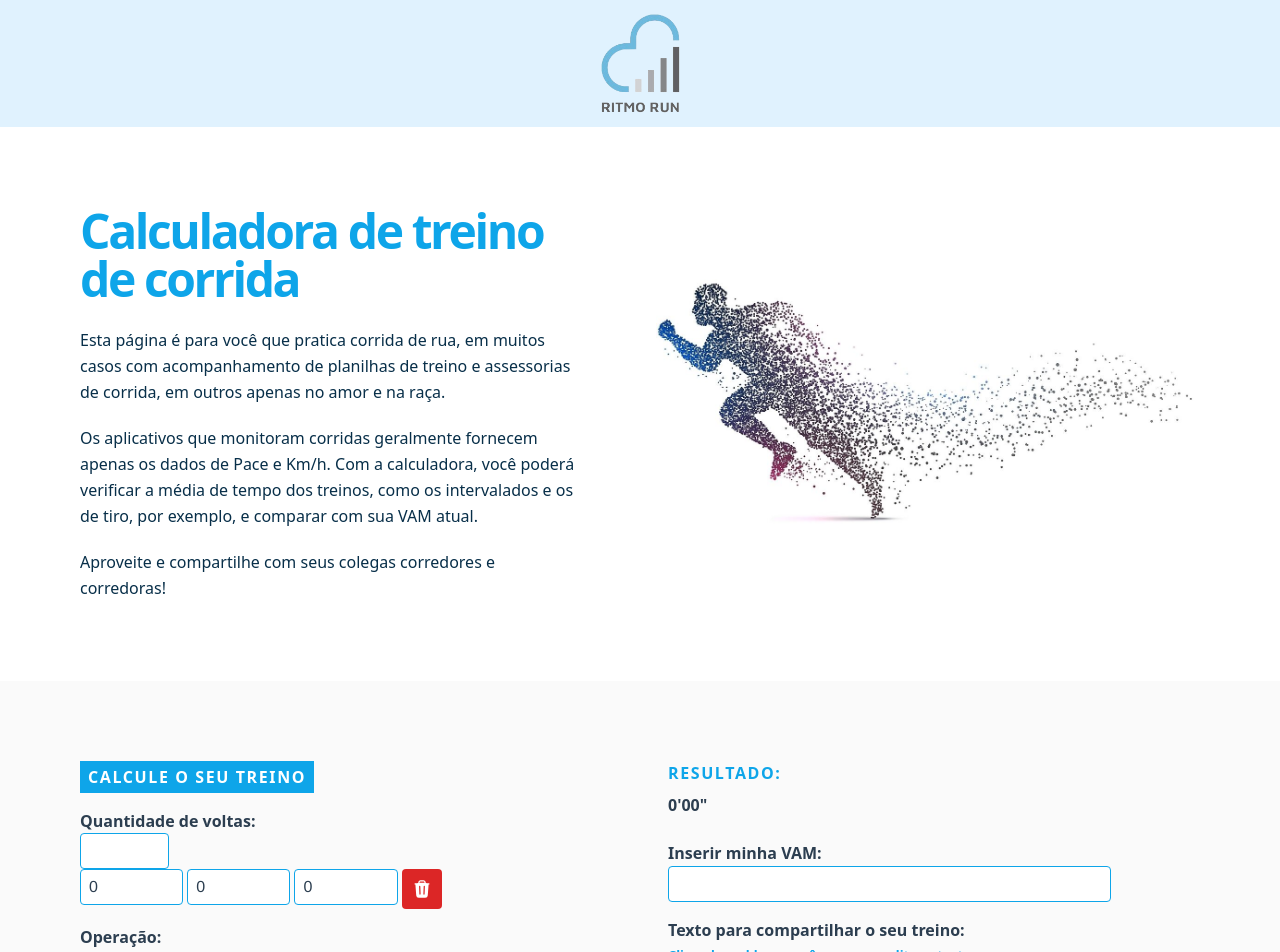
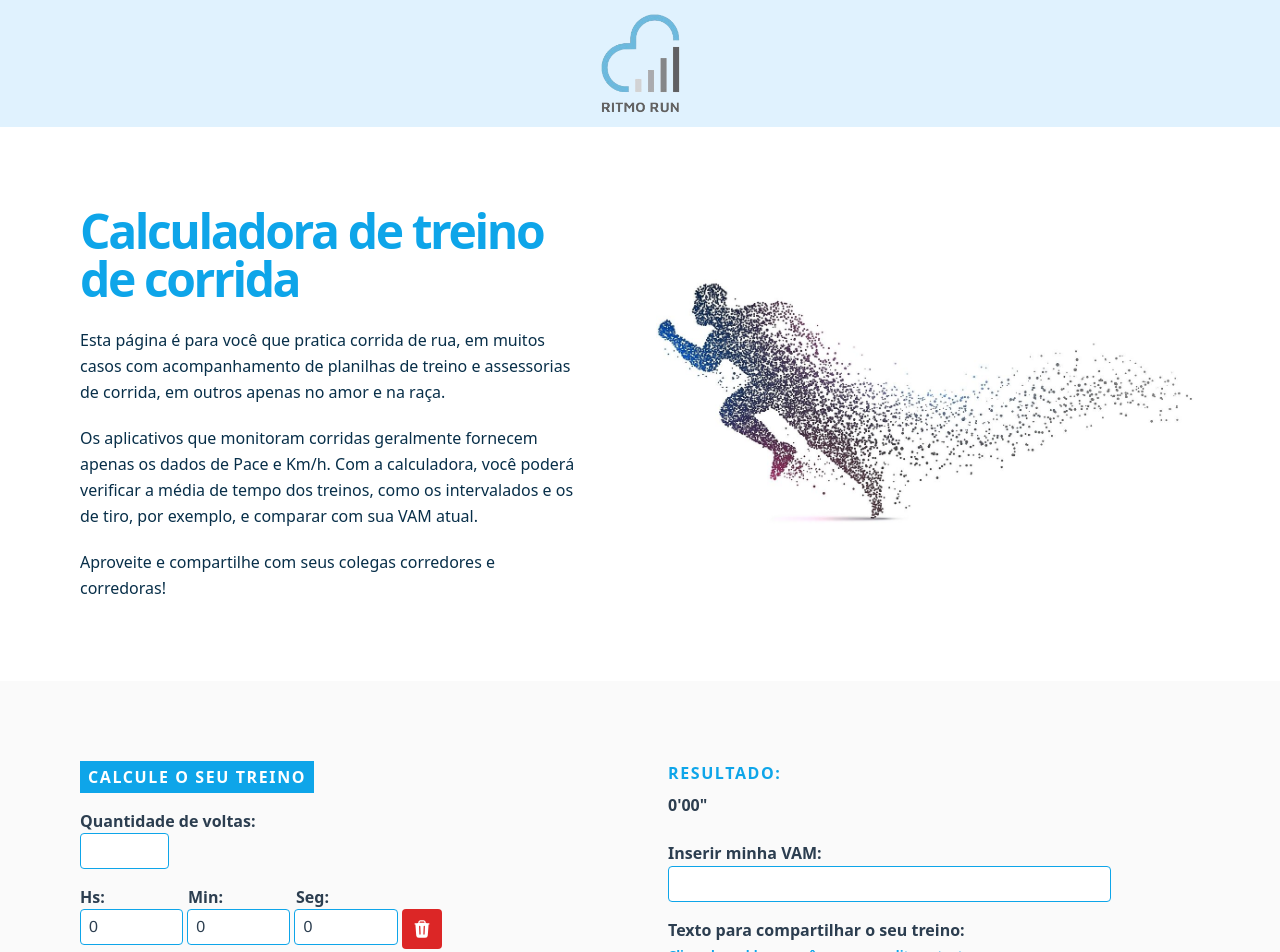
Before and after one commit to hick-ferreira/ritmorun, a Vue app: page / in a window 1280 px wide. Shown: the top 952 px of the page. Built offline with nearby package versions, Linux system fonts and the light colour scheme.

Commit message:
Change validation of the number of slaps.

```diff
--- a/src/components/CalcTime.vue
+++ b/src/components/CalcTime.vue
@@ -10,7 +10,7 @@
           <input class="w-full md:w-2/12 p-2 rounded border border-solid border-sky-500 leading-none" type="number" v-model="number"  @blur="validateNumberLaps" id="laps" min="0" max="50">
           <span v-if="showErrorMessage" class="block font-sans font-semibold text-red-600">O valor deve estar entre 0 e 50.</span>
         </div>
-        <div v-show="number === undefined || number > 0" class="input-section grid grid-cols-4 md:grid-cols-5 gap-2 mt-4">
+        <div v-show="number === null || number > 0" class="input-section grid grid-cols-4 md:grid-cols-5 gap-2 mt-4">
           <div>
             <label class="font-sans font-semibold block" for="hour">Hs:</label>
           </div>
@@ -129,6 +129,9 @@ export default {
       }, 0);
     }
   },
+  mounted() {
+    console.log(this.number)
+  },
   methods: {
     addInput() {
       this.inputs.push({ hour: 0, minute: 0, second: 0 });
```
Also changed, not shown: 5 other files (tests, documents, lock files or other folders).
